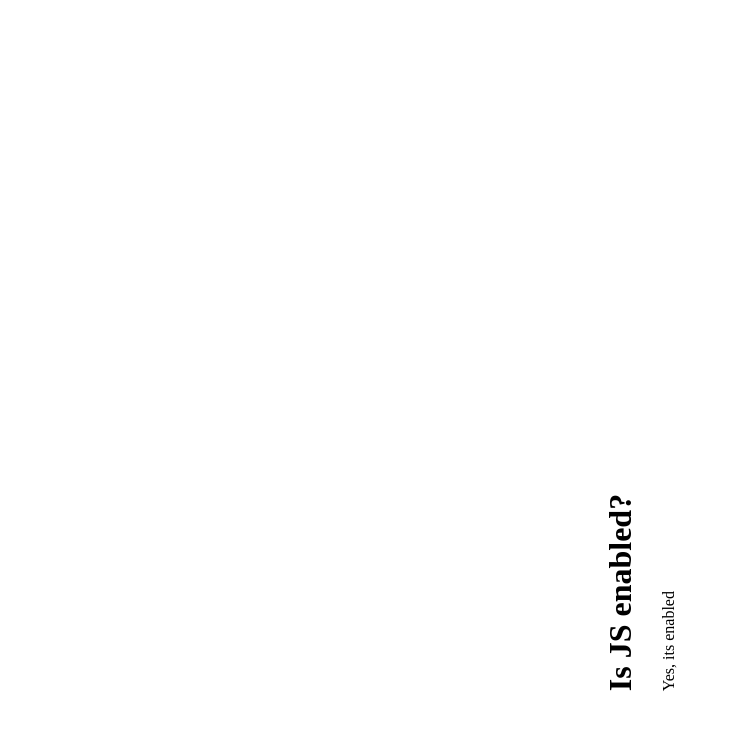
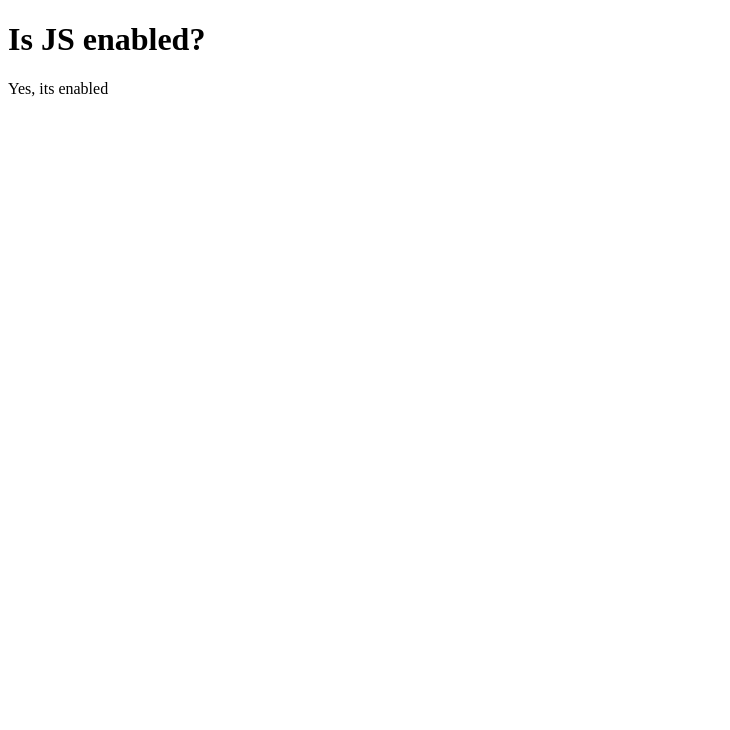
Before and after one commit to joh-lin/www, a plain HTML site: page js-test.html in a window 1280 px wide. Shown: the whole page, without its empty margins (0-730 px from the left). Drawn offline with Linux system fonts and the light colour scheme.

Commit message:
styling updated

```diff
--- a/js-test.html
+++ b/js-test.html
@@ -2,9 +2,6 @@
 <html>
   <head>
     <style>
-      div.window {
-        transform: rotate(-90deg);
-      }
     </style>
     <script>
       window.addEventListener("load", (event) => {
```
